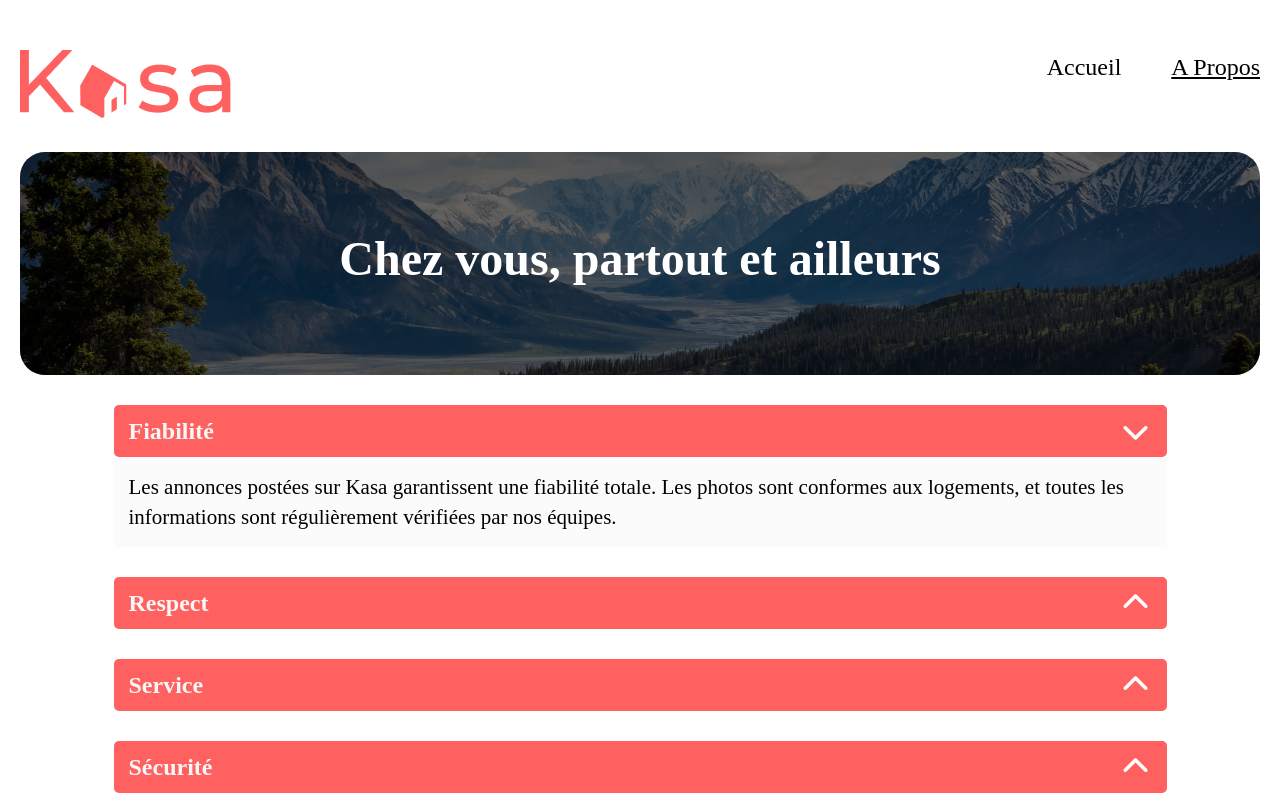
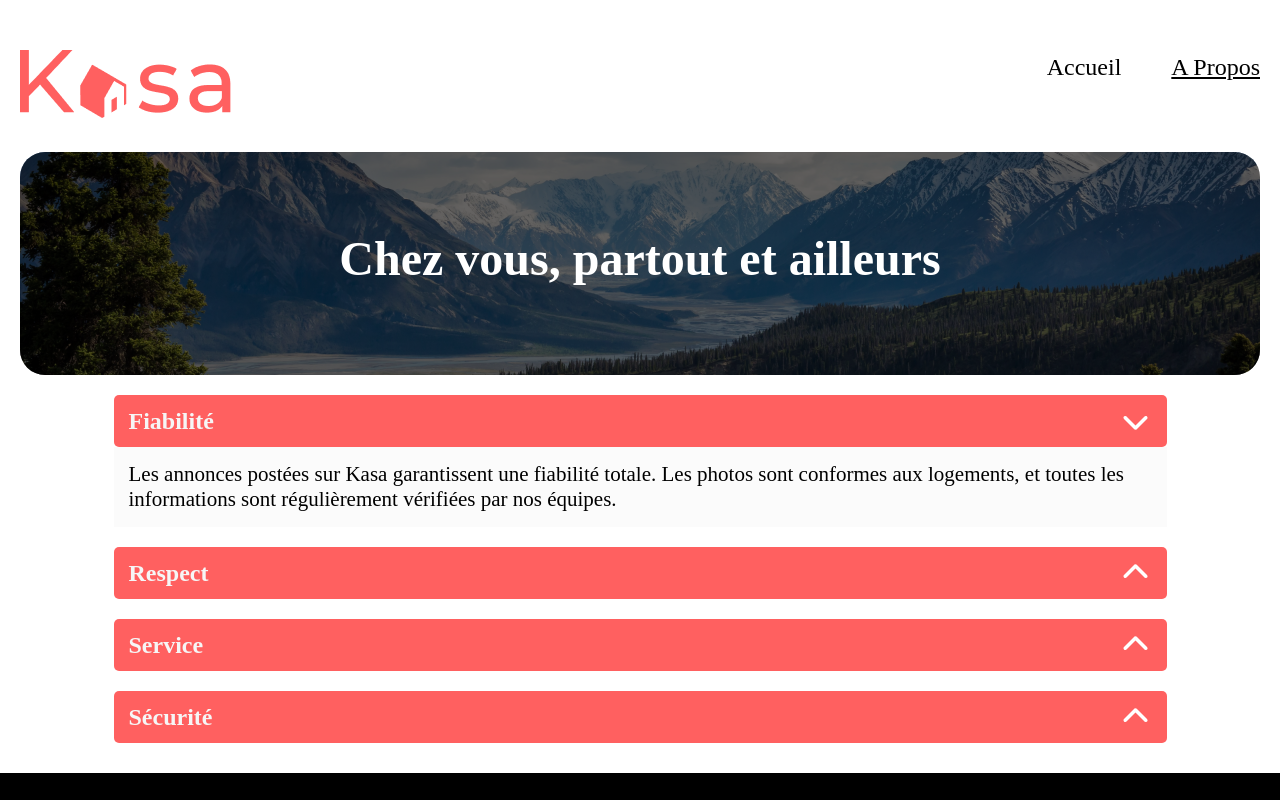
Before and after one commit to klombar/Projet-07-Kasa, a React (Vite) app: page /About in a window 1280 px wide. Both pictures are taken after a click on the element 1135 px from the left and 431 px from the top of the page. Shown: the top 800 px of the page. Built offline with nearby package versions, Linux system fonts and the light colour scheme.

Commit message:
Ajout d'un wrapper a la div about-list-content afin de pouvoir la faire descendre avec translateY

```diff
--- a/src/SASS/style.css
+++ b/src/SASS/style.css
@@ -113,7 +113,7 @@ ul {
 /* --------------------------------------------------------------------- GALLERY ---------------------------------------------------------------- */
 .gallery {
   display: grid;
-  grid-template-columns: repeat(3, 340px);
+  grid-template-columns: repeat(auto-fill, minmax(150px, 340px));
   grid-template-rows: repeat(7, 340px);
   justify-items: center;
   grid-gap: 50px;
@@ -216,6 +216,7 @@ ul {
   display: flex;
   align-items: center;
   flex-direction: column;
+  overflow: hidden;
 }
 .dropdown .about-list {
   display: flex;
@@ -232,14 +233,14 @@ ul {
   font-size: 24px;
   font-weight: 700;
   border-radius: 5px;
-  margin-top: 30px;
+  margin-top: 20px;
 }
 .dropdown .about-list-content {
   max-width: 1023px;
   padding: 15px 15px;
   background-color: rgba(246, 246, 246, 0.4509803922);
   font-family: Montserrat;
-  line-height: 30px;
+  line-height: 25px;
   font-size: 21px;
   font-weight: 400;
   text-align: left;
@@ -272,14 +273,18 @@ ul {
 }
 
 /* KEYFRAMES PAGE : ABOUT COLLAPSE */
-@keyframes translateY {
-  from {
-    max-height: 0px;
+@keyframes expand {
+  0% {
+    transform: translateY(-100%);
   }
-  to {
-    max-height: 120px;
+  100% {
+    transform: translateY(0%);
   }
 }
-.expand {
-  animation: translateY 0.3s linear forwards;
+.about-list-content.expand {
+  animation: expand 0.5s linear forwards;
+}
+
+.wrapper {
+  overflow: hidden;
 }/*# sourceMappingURL=style.css.map */
--- a/src/SASS/style.scss
+++ b/src/SASS/style.scss
@@ -121,7 +121,7 @@ ul {
 
 .gallery {
   display: grid;
-  grid-template-columns: repeat(3, 340px);
+  grid-template-columns: repeat(auto-fill, minmax(150px, 340px));
   grid-template-rows: repeat(7, 340px);
   justify-items: center;
   grid-gap: 50px;
@@ -226,6 +226,7 @@ ul {
   display: flex;
   align-items: center;
   flex-direction: column;
+  overflow: hidden;
   .about-list {
     display: flex;
     align-items: center;
@@ -241,13 +242,13 @@ ul {
     font-size: 24px;
     font-weight: 700;
     border-radius: 5px;
-    margin-top: 30px;
+    margin-top: 20px;
     &-content {
       max-width: 1023px;
       padding: 15px 15px;
       background-color: rgba(246, 246, 246, 0.4509803922);
       font-family: Montserrat;
-      line-height: 30px;
+      line-height: 25px;
       font-size: 21px;
       font-weight: 400;
       text-align: left;
@@ -286,15 +287,19 @@ ul {
 
 /* KEYFRAMES PAGE : ABOUT COLLAPSE */
 
-@keyframes translateY {
-  from {
-    max-height: 0px;
+@keyframes expand {
+  0% {
+    transform: translateY(-100%);
   }
-  to {
-    max-height: 120px;
+  100% {
+    transform: translateY(0%);
   }
 }
 
-.expand {
-  animation: translateY 0.3s linear forwards;
+.about-list-content.expand {
+  animation: expand 0.5s linear forwards;
 }
+
+.wrapper {
+  overflow: hidden;
+}
--- a/src/components/App.jsx
+++ b/src/components/App.jsx
@@ -4,6 +4,7 @@ import About from "../pages/About";
 import Error404 from "../pages/Error404";
 import Header from "../components/Header";
 import Footer from "../components/Footer";
+import AppartementContent from "./AppartementContent";
 
 function App() {
   return (
@@ -13,6 +14,7 @@ function App() {
         <Routes>
           <Route path="/" element={<Home />} />
           <Route path="/About" element={<About />} />
+          <Route path="/AppartementContent" element={<AppartementContent />} />
           <Route path="*" element={<Error404 />} />
         </Routes>
         <Footer />
--- a/src/components/Appartement.jsx
+++ b/src/components/Appartement.jsx
@@ -1,8 +1,10 @@
+import { Link } from "react-router-dom";
+
 export default function Appartement(appartement) {
   return (
-    <div className="gallery-appartement">
+    <Link to="/AppartementContent" className="gallery-appartement">
       <img src={appartement.cover} alt={appartement.title} />
       <h3>{appartement.title}</h3>
-    </div>
+    </Link>
   );
 }
--- /dev/null
+++ b/src/components/AppartementContent.jsx
@@ -0,0 +1,3 @@
+export default function AppartementContent() {
+  return <div></div>;
+}
--- a/src/components/Dropdown.jsx
+++ b/src/components/Dropdown.jsx
@@ -64,12 +64,14 @@ ou d'en ajouter un nouveau si il n'est pas déjà dans le tableau */
                 </span>
               </li>
               {openedItems.includes(index) && (
+                <div className="wrapper">
                   <div
                     className={`about-list-content ${
                       openedItems.includes(index) ? "expand" : ""
                     }`}
                   >
                     {collapse.aboutText}
+                  </div>
                 </div>
               )}
             </React.Fragment>
```
Also changed, not shown: 1 other file (tests, documents, lock files or other folders). Lines whose indentation alone changed are shown as unchanged.
